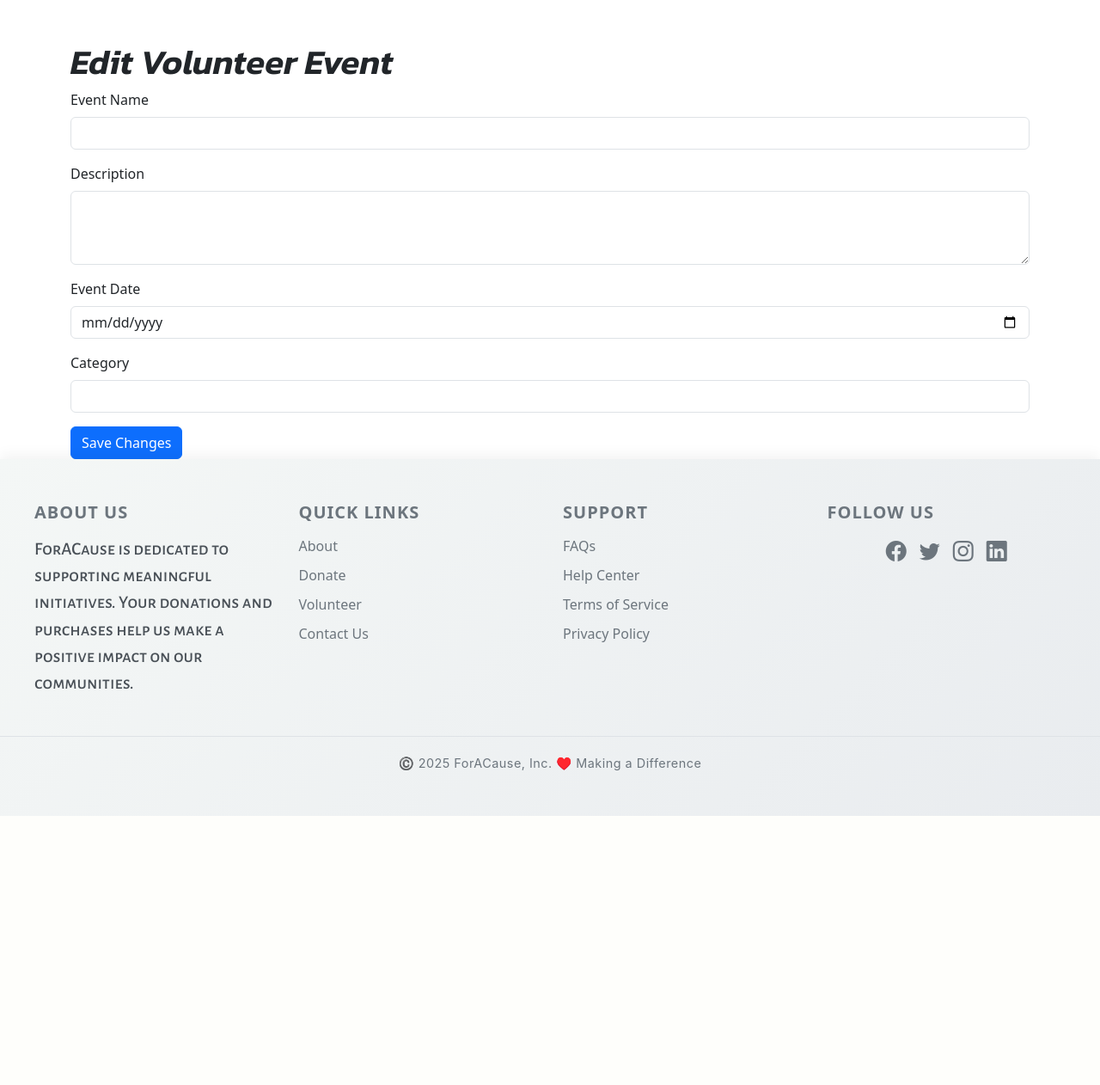
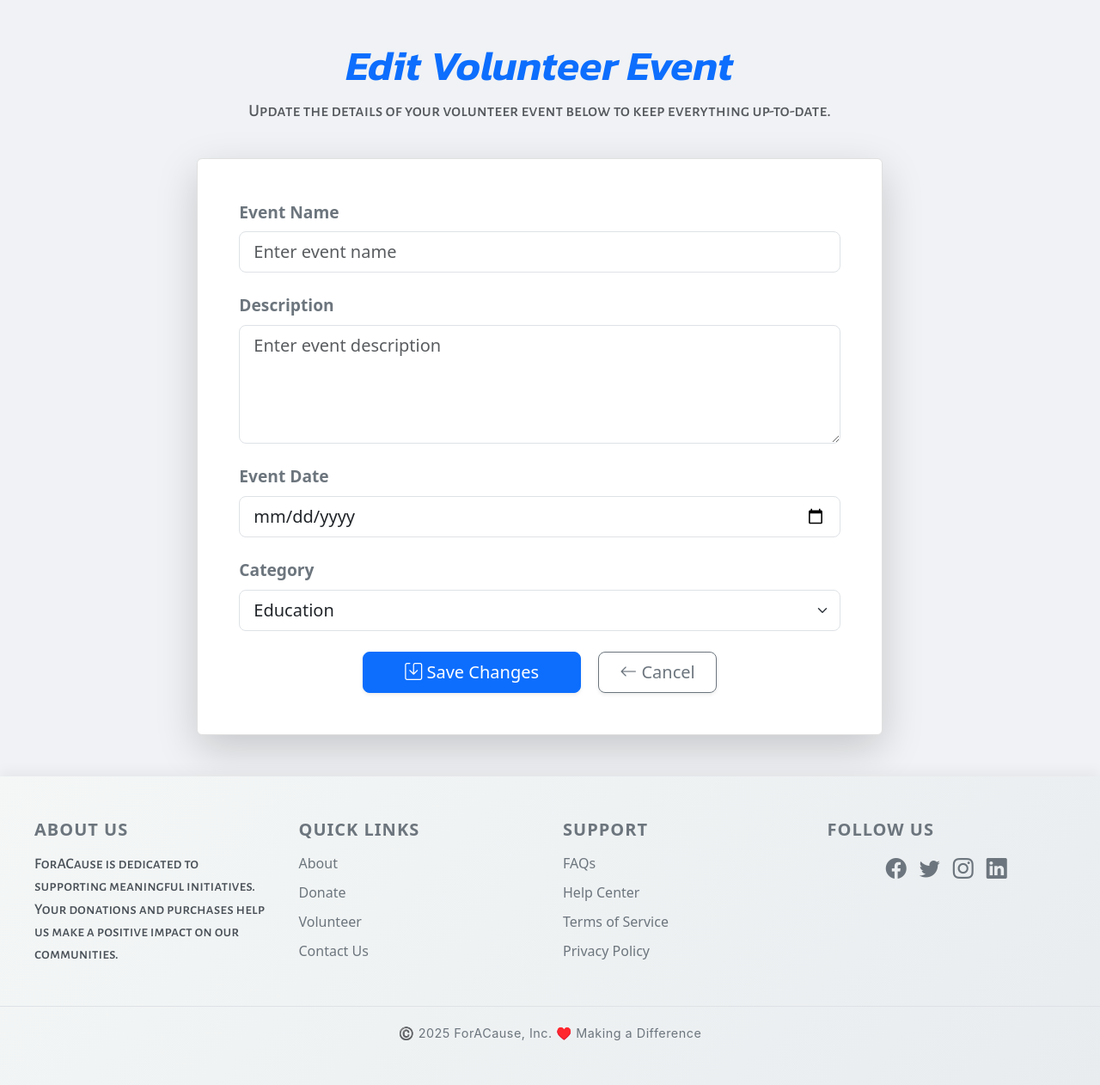
Before and after one commit to NathanNathan-web/ForACauseUpdate-main, a Python web app: template ForACause/Src/templates/edit_volunteer_event.html in a window 1280 px wide. Shown: the part 74-1336 px from the top of the page at 86% size. Before the commit the page ends 1023 px from the top, so only its background shows below. Run offline with Jinja, Linux system fonts and the light colour scheme; the template is opened without the code that fills it, so the values that code supplies are empty; some web fonts are replaced.

Commit message:
updated ui forms

```diff
--- a/ForACause/Src/templates/edit_volunteer_event.html
+++ b/ForACause/Src/templates/edit_volunteer_event.html
@@ -1,26 +1,117 @@
-{% extends 'base.html' %}
+{% extends "base.html" %}
 
 {% block content %}
-<div class="container mt-5">
-    <h1>Edit Volunteer Event</h1>
-    <form method="POST">
-        <div class="mb-3">
-            <label for="name" class="form-label">Event Name</label>
-            <input type="text" class="form-control" id="name" name="name" value="{{ event.name }}" required>
+<div class="container-fluid px-4 py-5">
+    <!-- Page Header -->
+    <div class="row align-items-center mb-4">
+        <div class="col text-center">
+            <h1 class="display-5 fw-bold text-primary">Edit Volunteer Event</h1>
+            <p class="text-muted fs-5">Update the details of your volunteer event below to keep everything up-to-date.</p>
         </div>
-        <div class="mb-3">
-            <label for="description" class="form-label">Description</label>
-            <textarea class="form-control" id="description" name="description" rows="3" required>{{ event.description }}</textarea>
+    </div>
+
+    <!-- Form to Edit Volunteer Event -->
+    <div class="row justify-content-center">
+        <div class="col-lg-8 col-md-10">
+            <form method="POST" class="shadow-lg p-5 rounded bg-white">
+                <!-- Event Name -->
+                <div class="mb-4">
+                    <label for="name" class="form-label fw-bold text-secondary">Event Name</label>
+                    <input
+                        type="text"
+                        class="form-control form-control-lg"
+                        id="name"
+                        name="name"
+                        value="{{ event.name }}"
+                        placeholder="Enter event name"
+                        required>
+                </div>
+
+                <!-- Description -->
+                <div class="mb-4">
+                    <label for="description" class="form-label fw-bold text-secondary">Description</label>
+                    <textarea
+                        class="form-control form-control-lg"
+                        id="description"
+                        name="description"
+                        rows="4"
+                        placeholder="Enter event description"
+                        required>{{ event.description }}</textarea>
+                </div>
+
+                <!-- Event Date -->
+                <div class="mb-4">
+                    <label for="date" class="form-label fw-bold text-secondary">Event Date</label>
+                    <input
+                        type="date"
+                        class="form-control form-control-lg"
+                        id="date"
+                        name="date"
+                        value="{{ event.date }}"
+                        required>
+                </div>
+
+                <!-- Category -->
+                <div class="mb-4">
+                    <label for="category" class="form-label fw-bold text-secondary">Category</label>
+                    <select
+                        class="form-select form-select-lg"
+                        id="category"
+                        name="category"
+                        required>
+                        <option value="Education" {% if event.category == "Education" %}selected{% endif %}>Education</option>
+                        <option value="Environment" {% if event.category == "Environment" %}selected{% endif %}>Environment</option>
+                        <option value="Health" {% if event.category == "Health" %}selected{% endif %}>Health</option>
+                        <option value="Community" {% if event.category == "Community" %}selected{% endif %}>Community</option>
+                        <option value="Other" {% if event.category == "Other" %}selected{% endif %}>Other</option>
+                    </select>
+                </div>
+
+                <!-- Buttons -->
+                <div class="text-center">
+                    <button type="submit" class="btn btn-primary btn-lg px-5 shadow-sm">
+                        <i class="bi bi-save"></i> Save Changes
+                    </button>
+                    <a href="{{ url_for('manage_volunteer_event') }}" class="btn btn-outline-secondary btn-lg px-4 ms-3 shadow-sm">
+                        <i class="bi bi-arrow-left"></i> Cancel
+                    </a>
+                </div>
+            </form>
         </div>
-        <div class="mb-3">
-            <label for="date" class="form-label">Event Date</label>
-            <input type="date" class="form-control" id="date" name="date" value="{{ event.date }}" required>
-        </div>
-        <div class="mb-3">
-            <label for="category" class="form-label">Category</label>
-            <input type="text" class="form-control" id="category" name="category" value="{{ event.category }}" required>
-        </div>
-        <button type="submit" class="btn btn-primary">Save Changes</button>
-    </form>
+    </div>
 </div>
+
+<!-- Custom CSS -->
+<style>
+body {
+    background-color: #f0f2f5; /* Light background to make the form stand out */
+}
+
+h1 {
+    font-size: 2.8rem;
+}
+
+p {
+    font-size: 1.1rem;
+}
+
+.form-label {
+    font-size: 1.2rem;
+}
+
+button {
+    font-weight: 600;
+}
+
+form {
+    background-color: #ffffff;
+    border-radius: 10px;
+    border: 1px solid #e0e0e0;
+    transition: box-shadow 0.3s ease-in-out;
+}
+
+form:hover {
+    box-shadow: 0px 4px 20px rgba(0, 0, 0, 0.1);
+}
+</style>
 {% endblock %}
```
Also changed, not shown: ForACause/Src/templates/confirm_volunteer.html (+82 -7 lines), ForACause/Src/database/db.sqlite3.
